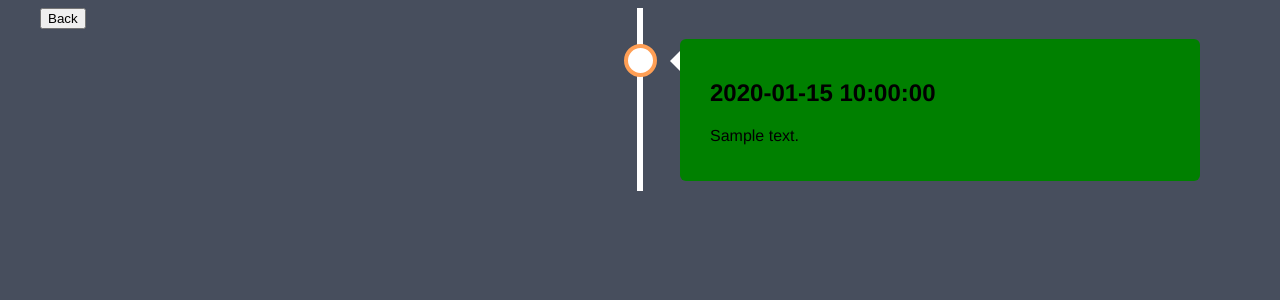
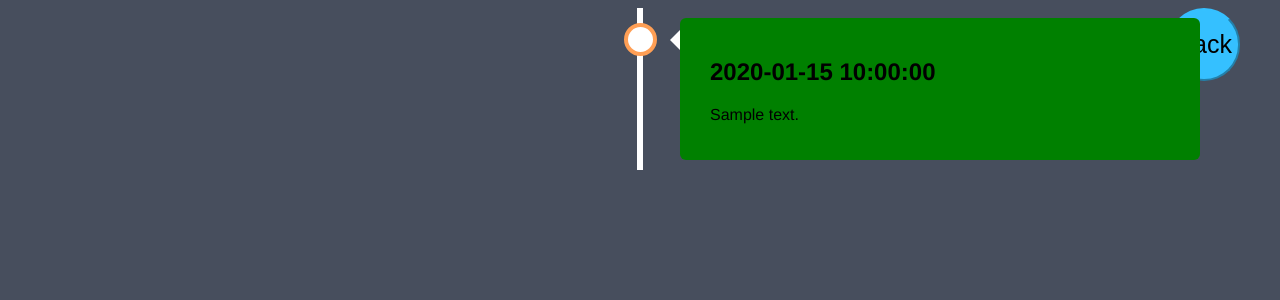
Before and after one commit to YangBingxi/ToDoList, a Flask app: page /timeline in a window 1280 px wide. Shown: the top 300 px of the page. Run offline with Flask 2, Linux system fonts and the light colour scheme; tables that the repository leaves empty hold one stand-in row (values such as "Sample post").

Commit message:
add back button on timeline

```diff
--- a/ToDoList/static/timeline.css
+++ b/ToDoList/static/timeline.css
@@ -132,3 +132,13 @@ body {
         left: 0%;
     }
 }
+.back{
+    border-radius: 38px;
+    color: #000000;
+    border-color: #35c0ff;
+    background-color: #35c0ff;
+    height: 73px;
+    float: right;
+    font-size: 25px;
+
+}
--- a/ToDoList/templates/timeline.html
+++ b/ToDoList/templates/timeline.html
@@ -10,7 +10,7 @@
 <body>
 <div class="timeline">
     <div>
-        <button class="back" href="/">Back</button>
+        <button class="back" href="/" >Back</button>
     </div>
     {% for list in lists %}
     {% if list.status==6: %}
```
